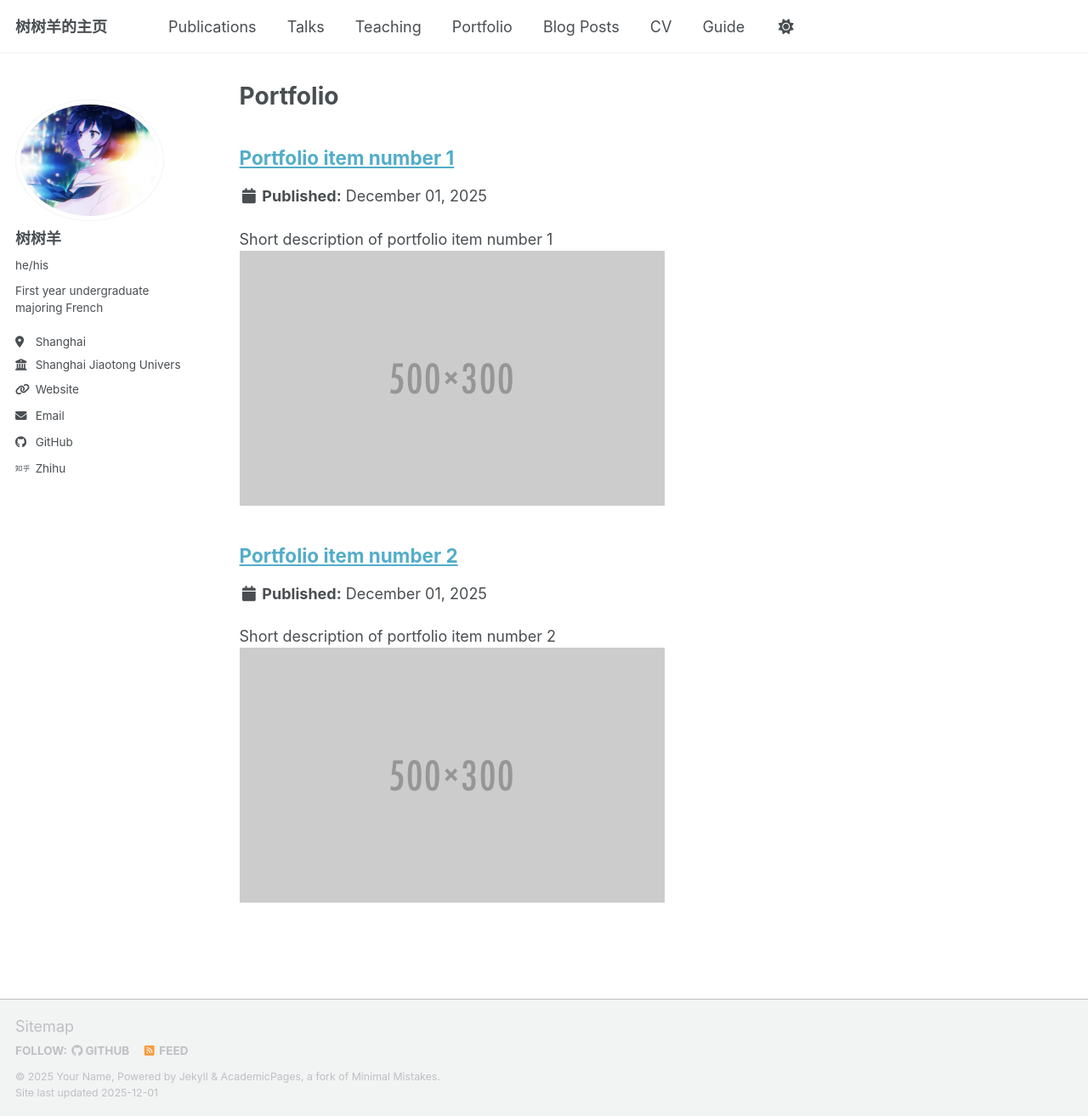
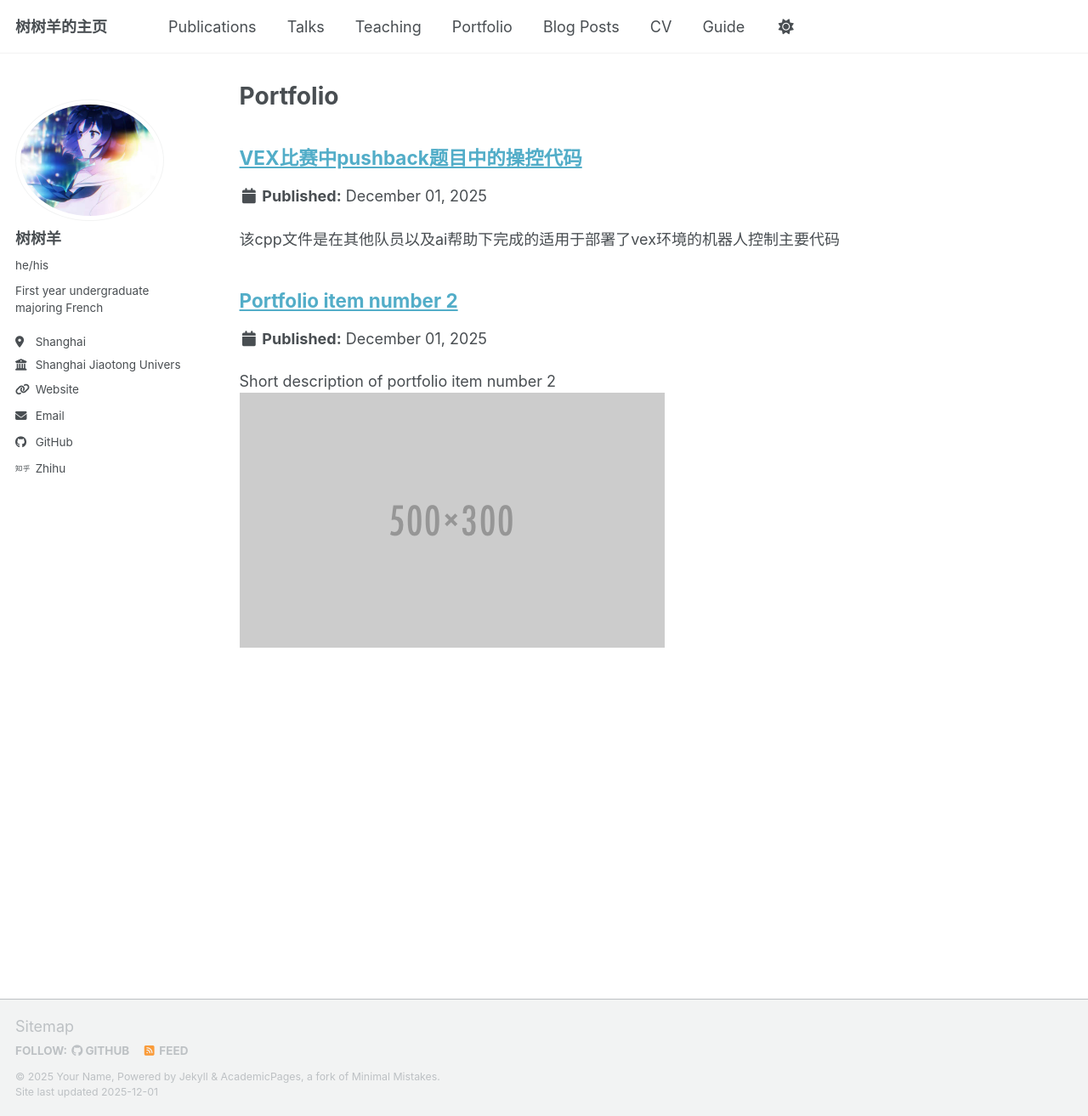
Before and after one commit to shushuyang231/shushuyang231.github.io, a Jekyll site: the page built from _pages/portfolio.html, in a window 1280 px wide and 1313 px high. Shown: the whole window at 85% size. Built offline with Jekyll 4.4.1, drawn with Linux system fonts in a browser that asks for light colours; a script bundle is joined from its source files by our own code; library files that are not in the unit come from our copies.

Commit message:
Update portfolio-1.md

```diff
--- a/_portfolio/portfolio-1.md
+++ b/_portfolio/portfolio-1.md
@@ -1,6 +1,6 @@
 ---
-title: "Portfolio item number 1"
-excerpt: "Short description of portfolio item number 1<br/><img src='/images/500x300.png'>"
+title: "VEX比赛中pushback题目中的操控代码"
+excerpt: "该cpp文件是在其他队员以及ai帮助下完成的适用于部署了vex环境的机器人控制主要代码"
 collection: portfolio
 ---
 
```
